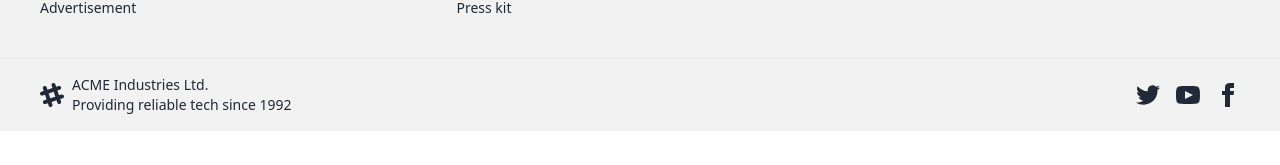
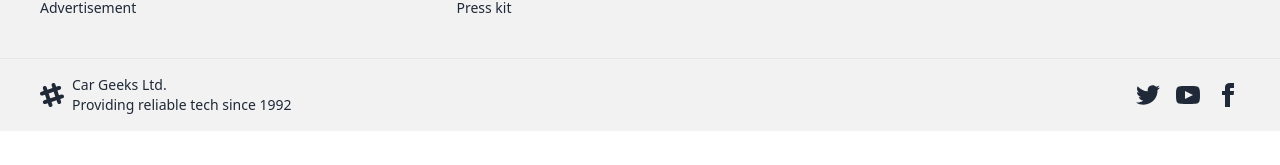
Before and after one commit to solo-mizan/parts-manufacturer-website-client, a React (Create React App) app: page /dashboard/manageproducts in a window 1280 px wide. Shown: the part 480-645 px from the top of the page. Built offline with nearby package versions, Linux system fonts and the light colour scheme; no server answers; sample sign-in values are in the browser's storage.

Commit message:
react-hot-toast added

```diff
--- a/package.json
+++ b/package.json
@@ -18,6 +18,7 @@
     "react-dom": "^18.1.0",
     "react-firebase-hooks": "^5.0.3",
     "react-hook-form": "^7.31.2",
+    "react-hot-toast": "^2.4.0",
     "react-query": "^3.39.0",
     "react-router": "^6.3.0",
     "react-router-dom": "^6.3.0",
--- a/src/App.js
+++ b/src/App.js
@@ -21,12 +21,14 @@ import Navbar from './Pages/Shared/Navbar';
 import NotFound from './Pages/Shared/NotFound';
 import RequireAuth from './Pages/Shared/RequireAuth';
 import 'react-toastify/dist/ReactToastify.css';
+import { Toaster } from 'react-hot-toast';
 
 function App() {
   const queryClient = new QueryClient();
   return (
     <>
       <QueryClientProvider client={queryClient}>
+        <Toaster></Toaster>
         <Navbar></Navbar>
         <Routes>
           <Route path='/' element={<Home></Home>}></Route>
--- a/src/Pages/Login/Login.js
+++ b/src/Pages/Login/Login.js
@@ -5,6 +5,7 @@ import { useSignInWithEmailAndPassword, useSignInWithGoogle } from 'react-fireba
 import auth from '../../firebase.init';
 import Loading from '../Shared/Loading';
 import useToken from '../hooks/useToken';
+import { toast } from 'react-hot-toast';
 
 const Login = () => {
     const location = useLocation();
@@ -25,12 +26,14 @@ const Login = () => {
 
     const handleGoogleSignIn = async () => {
         await signInWithGoogle();
+        toast.success("Google login successful!");
     }
 
     const handleUserSignIn = async () => {
         const email = emailRef.current.value;
         const password = passwordRef.current.value;
         await signInWithEmailAndPassword(email, password);
+        toast.success("Login successful!");
     }
 
     if (loading || loading1) {
--- a/src/Pages/Login/Register.js
+++ b/src/Pages/Login/Register.js
@@ -5,6 +5,7 @@ import Loading from '../Shared/Loading';
 import { useLocation, useNavigate } from 'react-router';
 import { Link } from 'react-router-dom';
 import useToken from '../hooks/useToken';
+import { toast } from 'react-hot-toast';
 
 const Register = () => {
     const nameRef = useRef('');
@@ -28,6 +29,7 @@ const Register = () => {
 
     const handleGoogleSignIn = () => {
         signInWithGoogle();
+        toast.success("Google login successful!");
     }
 
     const handleSignUp = async (event) => {
@@ -37,6 +39,7 @@ const Register = () => {
         const password = passwordRef.current.value;
         createUserWithEmailAndPassword(email, password);
         updateProfile({ displayName });
+        toast.success("Register successful!");
 
     }
 
--- a/src/Pages/Shared/Footer.js
+++ b/src/Pages/Shared/Footer.js
@@ -28,7 +28,7 @@ const Footer = () => {
             <footer className="footer px-10 py-4 border-t bg-base-200 text-base-content border-base-300">
                 <div className="items-center grid-flow-col">
                     <svg width="24" height="24" viewBox="0 0 24 24" xmlns="http://www.w3.org/2000/svg" fill-rule="evenodd" clip-rule="evenodd" className="fill-current"><path d="M22.672 15.226l-2.432.811.841 2.515c.33 1.019-.209 2.127-1.23 2.456-1.15.325-2.148-.321-2.463-1.226l-.84-2.518-5.013 1.677.84 2.517c.391 1.203-.434 2.542-1.831 2.542-.88 0-1.601-.564-1.86-1.314l-.842-2.516-2.431.809c-1.135.328-2.145-.317-2.463-1.229-.329-1.018.211-2.127 1.231-2.456l2.432-.809-1.621-4.823-2.432.808c-1.355.384-2.558-.59-2.558-1.839 0-.817.509-1.582 1.327-1.846l2.433-.809-.842-2.515c-.33-1.02.211-2.129 1.232-2.458 1.02-.329 2.13.209 2.461 1.229l.842 2.515 5.011-1.677-.839-2.517c-.403-1.238.484-2.553 1.843-2.553.819 0 1.585.509 1.85 1.326l.841 2.517 2.431-.81c1.02-.33 2.131.211 2.461 1.229.332 1.018-.21 2.126-1.23 2.456l-2.433.809 1.622 4.823 2.433-.809c1.242-.401 2.557.484 2.557 1.838 0 .819-.51 1.583-1.328 1.847m-8.992-6.428l-5.01 1.675 1.619 4.828 5.011-1.674-1.62-4.829z"></path></svg>
-                    <p>ACME Industries Ltd. <br />Providing reliable tech since 1992</p>
+                    <p>Car Geeks Ltd. <br />Providing reliable tech since 1992</p>
                 </div>
                 <div className="md:place-self-center md:justify-self-end">
                     <div className="grid grid-flow-col gap-4">
```
Also changed, not shown: 1 other file (tests, documents, lock files or other folders).
